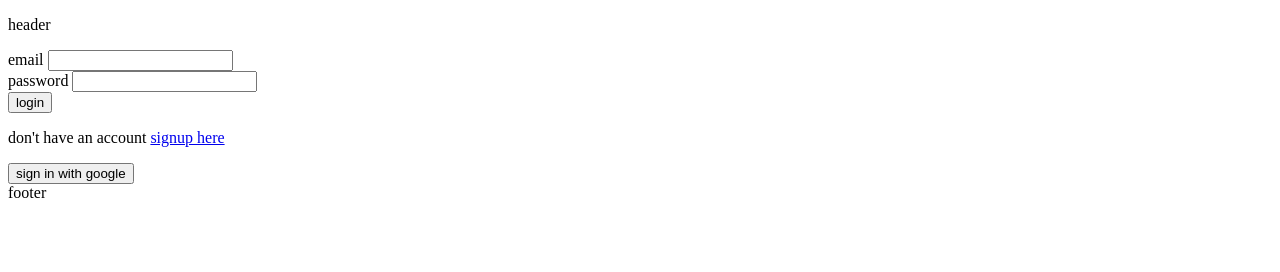
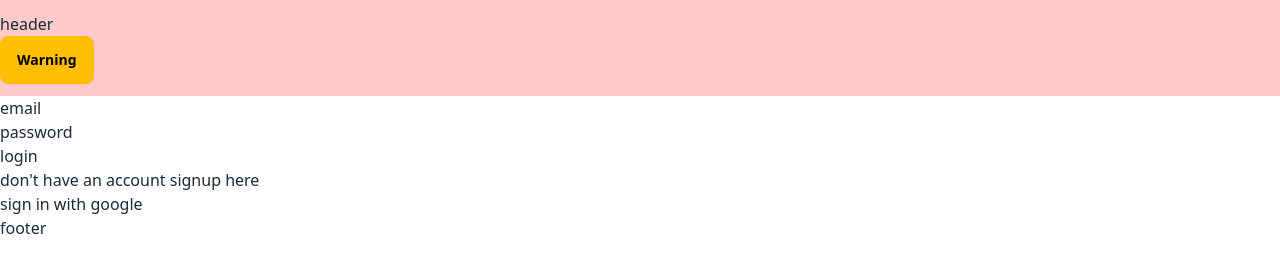
Before and after one commit to sharjeel-ahmed17/sharjeel-ask-hub, a website with bundled scripts: page login.html in a window 1280 px wide. Built offline with nearby package versions, Linux system fonts and the light colour scheme; no server answers.

Commit message:
tailwind-css-working

```diff
--- a/login.html
+++ b/login.html
@@ -1,16 +1,18 @@
 <!DOCTYPE html>
-<html lang="en">
+<html lang="en" data-theme="light">
 
 <head>
     <meta charset="UTF-8">
     <meta name="viewport" content="width=device-width, initial-scale=1.0">
     <title>login</title>
+    <link rel="stylesheet" href="./src/output.css">
 </head>
 
 <body>
 
-    <header>
+    <header class=" py-3 bg-red-200">
         <p>header</p>
+        <button class="btn btn-warning">Warning</button>
     </header>
     <form id="loginForm">
         <div>
--- /dev/null
+++ b/package.json
@@ -0,0 +1,6 @@
+{
+  "devDependencies": {
+    "daisyui": "^4.7.2",
+    "tailwindcss": "^3.4.1"
+  }
+}
--- /dev/null
+++ b/src/input.css
@@ -0,0 +1,3 @@
+@tailwind base;
+@tailwind components;
+@tailwind utilities;
--- /dev/null
+++ b/tailwind.config.js
@@ -0,0 +1,11 @@
+/** @type {import('tailwindcss').Config} */
+module.exports = {
+  content: ["*html"],
+  theme: {
+    extend: {},
+  },
+  plugins: [require("daisyui")],
+  daisyui: {
+    themes: ["light", "dark", "cupcake"],
+  },
+}
```
Also changed, not shown: src/output.css (added), 1 other file.
